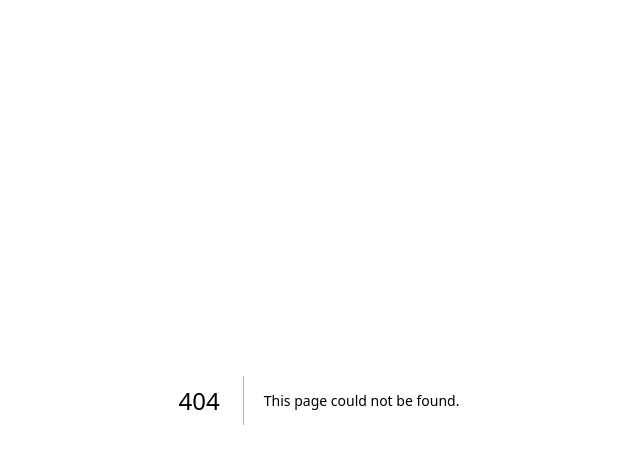
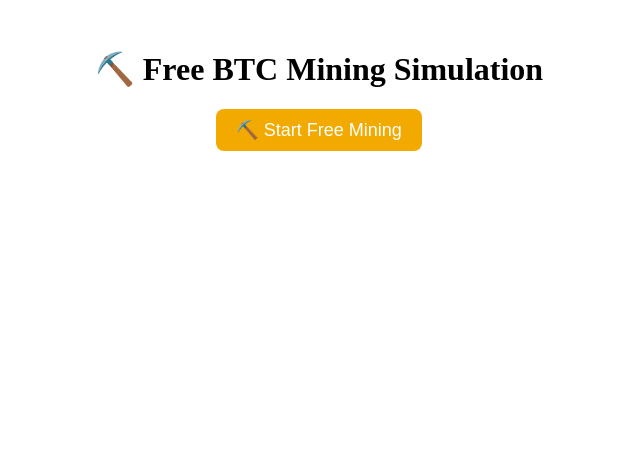
Before and after one commit to Kidy0938/btc-digger1, a Next.js app: page /mine in a window 1280 px wide. Before the commit this address had no page. Shown: the top 464 px of the page, without its empty margins (321-961 px from the left). Built offline with nearby package versions, Linux system fonts and the light colour scheme.

Commit message:
Create mine.js

```diff
--- /dev/null
+++ b/pages/mine.js
@@ -0,0 +1,37 @@
+import { useState } from "react";
+
+export default function MinePage() {
+  const [message, setMessage] = useState("");
+
+  async function handleMine() {
+    const res = await fetch("/api/mine", {
+      method: "POST",
+      headers: { "Content-Type": "application/json" },
+      body: JSON.stringify({ user_id: "123" }) // replace with real logged-in user ID
+    });
+
+    const data = await res.json();
+    setMessage(data.message || "Error");
+  }
+
+  return (
+    <div style={{ textAlign: "center", marginTop: "50px" }}>
+      <h1>⛏️ Free BTC Mining Simulation</h1>
+      <button
+        onClick={handleMine}
+        style={{
+          padding: "10px 20px",
+          fontSize: "18px",
+          cursor: "pointer",
+          backgroundColor: "#f2a900",
+          border: "none",
+          borderRadius: "8px",
+          color: "white"
+        }}
+      >
+        ⛏️ Start Free Mining
+      </button>
+      {message && <p style={{ marginTop: "20px" }}>{message}</p>}
+    </div>
+  );
+  }
```
